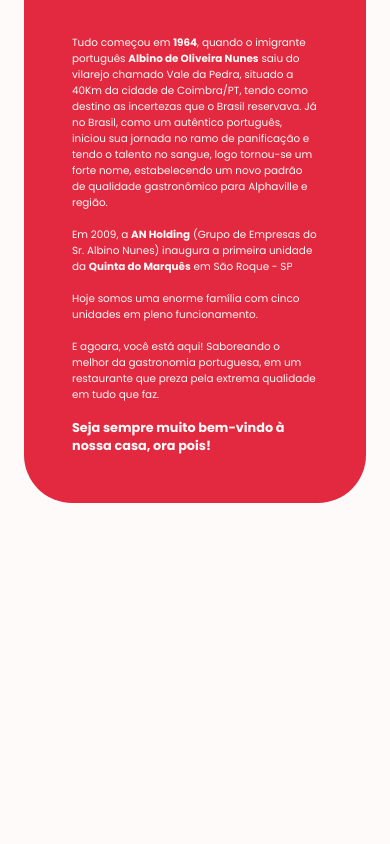
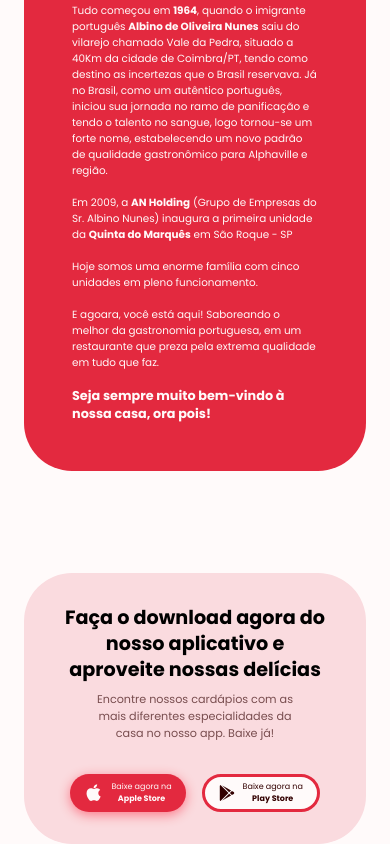
Before and after one commit to bryanmaraujo544/Restaurant-app, a Next.js app: page / in a window 390 px wide. Shown: the part 3785-4629 px from the top of the page. Before the commit the page ends 4288 px from the top, so only its background shows below. Built offline with nearby package versions, Linux system fonts and the light colour scheme.

Commit message:
Section to expose restaurant app finished, working in desktop/mobile

```diff
--- a/src/pages/_app.js
+++ b/src/pages/_app.js
@@ -19,12 +19,13 @@
         font-size: 8px;
       }
       max-width: 100vw;
+      margin: 0 auto;
+
       padding: 0;
     }
 
     body{
 
-      margin: 0 auto;
       height: 100%;
       font-family: 'Poppins', sans-serif;
       background: ${theme.colors.background};
--- a/src/pages/index.js
+++ b/src/pages/index.js
@@ -1,7 +1,7 @@
 import Head from 'next/head'
 import Image from 'next/image'
 
-import { Header, Unities, Services, About } from 'sections'
+import { Header, Unities, Services, About, DownloadApp } from 'sections'
 
 
 
@@ -12,6 +12,7 @@
       <Unities />
       <Services/>
       <About />
+      <DownloadApp />
     </>
   )
 }
--- a/src/sections/About/styles.js
+++ b/src/sections/About/styles.js
@@ -11,6 +11,10 @@
 
     @media screen and (max-width: ${props => props.theme.breakpoints["sm-screen"]}){
         height: auto;
+    }
+
+    @media screen and (max-width: ${props => props.theme.breakpoints.mobile}){
+        margin-top: 96px;
     }
     .text {
         display: flex;
--- /dev/null
+++ b/src/sections/DownloadApp/index.jsx
@@ -0,0 +1,52 @@
+import { Container } from "./styles"
+import Link from 'next/link'
+import Image from 'next/image'
+import { FaGooglePlay, FaApple } from "react-icons/fa";
+
+
+export const DownloadApp = () => {
+    return (
+        <Container>
+            <div className="content">
+                <h4 className="title">
+                    Faça o download agora do nosso aplicativo e aproveite nossas delícias
+                </h4>
+                <p className="subtitle">
+                    Encontre nossos cardápios com as mais diferentes especialidades da casa no nosso app. Baixe já!
+                </p>
+                <div className="buttons">
+                    <Link href="">
+                        <a  className="apple">
+                            <FaApple className="apple-icon"/>
+                            <div className="text">
+                                <p>Baixe agora na</p>
+                                <strong>Apple Store</strong>
+                            </div>
+
+                        </a>
+                    </Link>
+                    <Link href="">
+                        <a  className="play">
+                            <FaGooglePlay className="play-icon"/>
+                            <div className="text">
+                                <p>Baixe agora na</p>
+                                <strong>Play Store</strong>
+                            </div>
+                        </a>
+                    </Link>
+
+                </div>
+            </div>
+
+            <div className="image">
+                <Image
+                    src="/App.png"
+                    objectFit="contain"
+                    width={500}
+                    height={480}
+                    className="img"
+                />
+            </div>
+        </Container>
+    )
+}
--- /dev/null
+++ b/src/sections/DownloadApp/styles.js
@@ -0,0 +1,131 @@
+import styled from 'styled-components'
+
+export const Container = styled.section`
+
+    margin-top: 19.6rem;
+    height: 400px;
+    width: 100%;
+    display: flex;
+    flex-wrap: wrap;
+    justify-content: center;
+    align-items: center;
+    background: ${props => props.theme.colors.backgroundDarker};
+    border-radius: 48px;
+
+    @media screen and (max-width: ${props => props.theme.breakpoints["sm-screen"]}){
+        height: auto;
+        text-align: center;
+    }
+
+    @media screen and (max-width: ${props => props.theme.breakpoints.tablet}){
+        margin-top: 12.8rem;
+    }
+
+    .content {
+        flex-basis: 60%;
+        padding: 48px;
+
+        @media screen and (max-width: ${props => props.theme.breakpoints["sm-screen"]}){
+            display: flex;
+            flex-direction: column;
+            align-items: center;
+            flex-basis: 100%;
+        }
+
+        @media screen and (max-width: ${props => props.theme.breakpoints.mobile}){
+            padding: 32px;
+
+        }
+
+        .title {
+            font-size: 3.6rem;
+            line-height: 1.35;
+
+            @media screen and (max-width: ${props => props.theme.breakpoints["l-screen"]}){
+               font-size: 3.2rem;
+            }
+
+            @media screen and (max-width: ${props => props.theme.breakpoints.mobile}){
+               font-size: 2.4rem;
+            }
+
+        }
+
+        .subtitle {
+            margin-top: 8px;
+            font-size: 1.4rem;
+            width: 75%;
+            color: ${props => props.theme.colors["second-text"]};
+        }
+
+        .buttons {
+            margin-top: 32px;
+            display: flex;
+
+            .apple, .play {
+                display: flex;
+                align-items: center;
+                justify-content: center;
+                font-size: 1.2rem;
+                padding: 6px 32px;
+                border-radius: 9999px;
+
+                @media screen and (max-width: ${props => props.theme.breakpoints.tablet}){
+                    padding: 6px 18px;
+                }
+
+                @media screen and (max-width: ${props => props.theme.breakpoints.mobile}){
+                    font-size: 1.0rem;
+                    padding: 4px 14px;
+                }
+
+            }
+
+            .apple {
+                background: ${props => props.theme.colors.primary};
+                color: ${props => props.theme.colors.background};
+                margin-right: 16px;
+                box-shadow: 0 3px 12px ${props => props.theme.colors['sm-shade']};
+
+                .apple-icon {
+                    font-size: 32px;
+                    margin-right: 8px;
+
+                    @media screen and (max-width: ${props => props.theme.breakpoints.mobile}){
+                        font-size: 2.4rem;
+                    }
+                }
+            }
+
+            .play {
+                background: ${props => props.theme.colors.background};
+                color: ${props => props.theme.colors.text};
+                border: 3px solid ${props => props.theme.colors.primary};
+
+                .play-icon {
+                    font-size: 24px;
+                    margin-right: 8px;
+
+                    @media screen and (max-width: ${props => props.theme.breakpoints.mobile}){
+                        font-size: 2.0rem;
+                    }
+                }
+            }
+
+        }
+    }
+
+    .image {
+        flex-basis: 40%;
+        position: relative;
+        width: 100%;
+        height: 100%;
+        margin-top: -17.2rem;
+
+        @media screen and (max-width: ${props => props.theme.breakpoints["sm-screen"]}){
+            margin-top: -6.4rem;
+            display: none;
+        }
+    }
+
+`
--- a/src/sections/index.js
+++ b/src/sections/index.js
@@ -2,5 +2,6 @@
 import { Unities } from "./Unities";
 import { Services } from "./Services";
 import { About } from "./About";
+import { DownloadApp } from "./DownloadApp";
 
-export { Header, Unities, Services, About }
+export { Header, Unities, Services, About, DownloadApp }
--- a/src/theme.js
+++ b/src/theme.js
@@ -3,6 +3,7 @@
       background: "#fffafa",
       primary: "#E3293F",
       secondary: "rgba(255, 245, 245, 1)",
+      backgroundDarker: "rgba(250, 219, 223, 1)",
       text: "#330000",
       "second-text": "rgba(51, 0, 0, 0.65)",
       white: "#fff",
```
Also changed, not shown: public/App.png (added).
